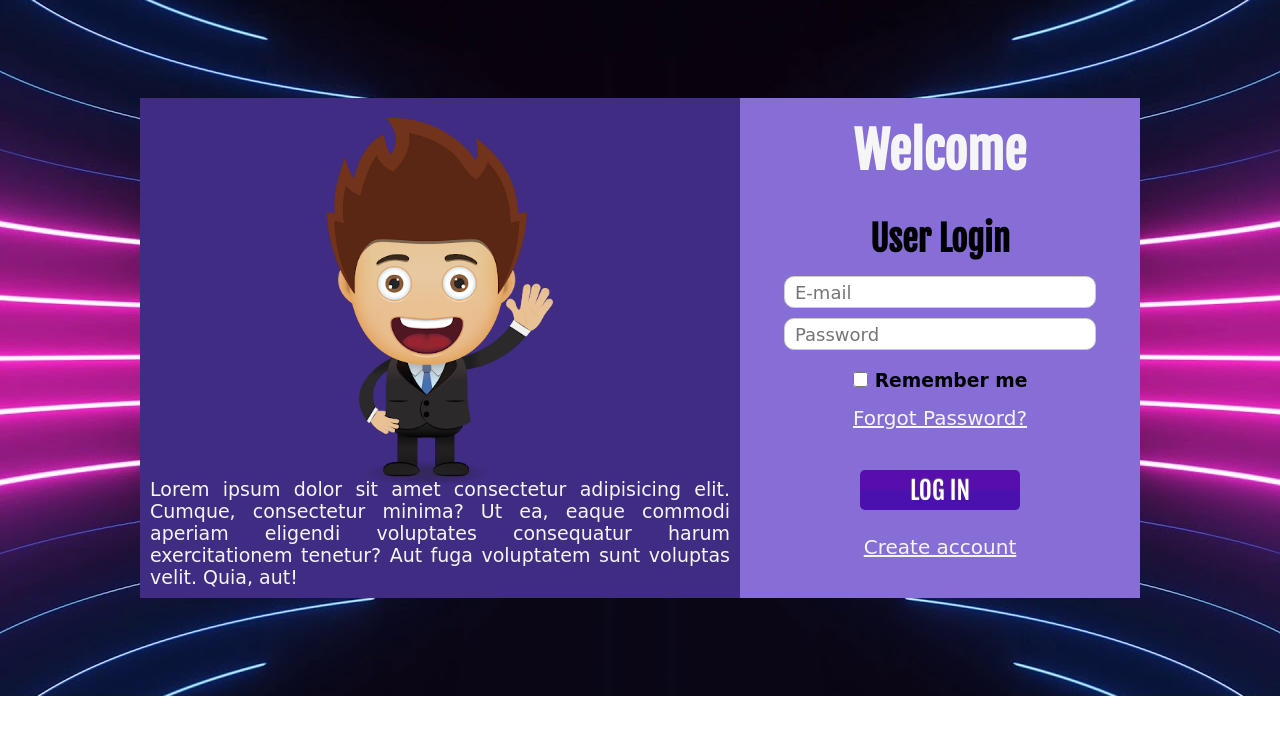
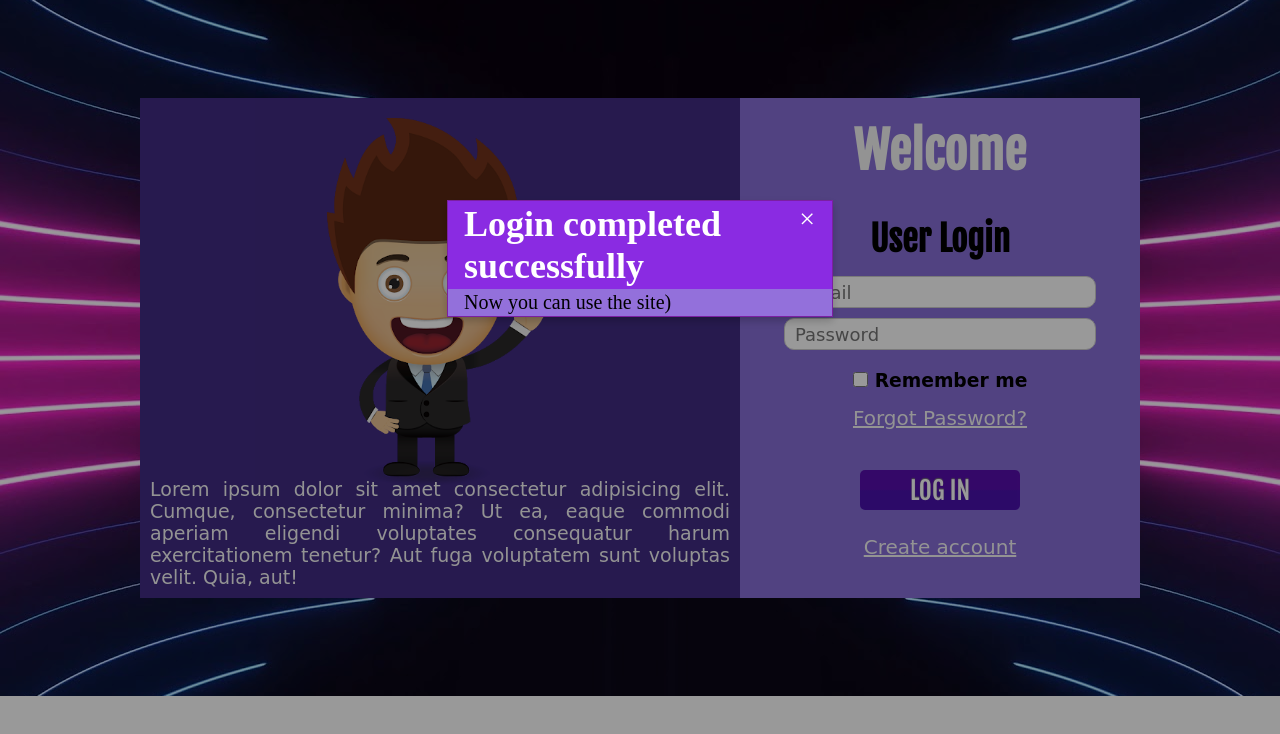
Before and after one commit to YevheniiPankratov/form_with_registration, a plain HTML site: page index.html in a window 1280 px wide. Both pictures are taken after typing "name@example.com", "Sample123" into the empty fields and a click on the button "LOG IN". Drawn offline with Linux system fonts and the light colour scheme; a web font is replaced by a local one.

Commit message:
create modal

```diff
--- a/index.html
+++ b/index.html
@@ -9,7 +9,10 @@
       href="https://fonts.googleapis.com/css2?family=Langar&display=swap"
       rel="stylesheet"
     />
-    <link href="https://fonts.googleapis.com/css2?family=Fjalla+One&display=swap" rel="stylesheet">
+    <link
+      href="https://fonts.googleapis.com/css2?family=Fjalla+One&display=swap"
+      rel="stylesheet"
+    />
     <link rel="stylesheet" href="styles.css" />
   </head>
   <body>
@@ -18,7 +21,8 @@
         <div class="first-block">
           <div class="hello">
             <div class="code">
-              <img class="man" src="/img/hello.png" alt="" /></div>
+              <img class="man" src="/img/hello.png" alt="" />
+            </div>
           </div>
           <div class="text">
             <p>
@@ -33,11 +37,26 @@
         <form class="second-block">
           <h1 class="welcome">Welcome</h1>
           <h2 class="userLog">User Login</h2>
-          <input id="email1" type="email" class="email" required placeholder="E-mail" title="Это поле должно содержать E-Mail в формате example@site.com"/>
-          <input id="pass1" type="password" required class="pass" pattern="^\S[a-zA-Z0-9]{5,12}$" placeholder="Password" title="Пароль должен содержать только латинские буквы, цифры и быть от 6 до 12 символов."/>
+          <input
+            id="email1"
+            type="email"
+            class="email"
+            required
+            placeholder="E-mail"
+            title="Это поле должно содержать E-Mail в формате example@site.com"
+          />
+          <input
+            id="pass1"
+            type="password"
+            required
+            class="pass"
+            pattern="^\S[a-zA-Z0-9]{5,12}$"
+            placeholder="Password"
+            title="Пароль должен содержать только латинские буквы, цифры и быть от 6 до 12 символов."
+          />
 
           <div class="remember">
-            <input type="checkbox"/>
+            <input type="checkbox" />
             <h3>Remember me</h3>
           </div>
           <a href="#" class="forgot">Forgot Password?</a>
@@ -48,6 +67,19 @@
       </div>
     </div>
 
+
+    <div id="myModal" class="modal">
+      <div class="modal-content">
+        <div class="modal-header">
+          <span class="close">&times;</span>
+          <h2 class="resModal">res</h2>
+        </div>
+        <div class="modal-body">
+          <p>Какой-то текст в теле модального окна</p>
+        </div>
+      </div>
+    </div>
+
     <script src="/index.js"></script>
   </body>
 </html>
--- a/index.js
+++ b/index.js
@@ -1,14 +1,15 @@
 let email = document.querySelector('#email1'),
     pass = document.querySelector('#pass1'),
     login = document.querySelector('.login'),
-    remember = document.querySelector('.remember').firstElementChild;
+    remember = document.querySelector('.remember').firstElementChild,
+    modal = document.querySelector('.modal'),
+    span = document.querySelector('.close'),
+    resModal = document.querySelector('.resModal'),
+    modalBody = document.querySelector('.modal-body');
 
 
 login.addEventListener('click', (e) => {
     e.preventDefault();
-    pass.value = '';
-    email.value = '';
-    remember.checked = false
     form();
 })
 
@@ -30,6 +31,29 @@ function checkPass(value) {
 
 function form() {
     if (checkPass(pass.value) && checkEmail(email.value)) {
-        console.log('good');
+        modal.style.display = "block";
+        document.body.style.overflow = "hidden";
+        resModal.textContent = 'Login completed successfully';
+        modalBody.textContent = 'Now you can use the site)'
+        pass.value = '';
+        email.value = '';
+        remember.checked = false
+    } else {
+        modal.style.display = "block";
+        document.body.style.overflow = "hidden";
+        resModal.textContent = 'Login failed';
+        modalBody.textContent = 'You entered incorrect password or login details';
     }
 }
+
+span.onclick = function () {
+    modal.style.display = "none";
+    document.body.style.overflow = ''
+}
+
+window.onclick = function (event) {
+    if (event.target == modal) {
+        modal.style.display = "none";
+        document.body.style.overflow = ''
+    }
+}
--- a/styles.css
+++ b/styles.css
@@ -12,6 +12,7 @@
     display: flex;
     justify-content: center;
     align-items: center;
+
 }
 
 .container {
@@ -157,12 +158,14 @@ input:focus {
     box-shadow: 0 0 0 60px rgba(0, 0, 0, 0) inset, 5px 5px 7px #2D0571;
 }
 
-#email1:valid:not(:placeholder-shown), #pass1:valid:not(:placeholder-shown) {
-	border-color: green;
+#email1:valid:not(:placeholder-shown),
+#pass1:valid:not(:placeholder-shown) {
+    border-color: green;
 }
 
-#email1:invalid:not(:placeholder-shown), #pass1:invalid:not(:placeholder-shown) {
-	border-color: red;
+#email1:invalid:not(:placeholder-shown),
+#pass1:invalid:not(:placeholder-shown) {
+    border-color: red;
 }
 
 input:hover {
@@ -172,3 +175,78 @@ input:hover {
 input::-moz-focus-inner {
     border: 0 !important;
 }
+
+.modal {
+    display: none;
+    position: fixed;
+    z-index: 1;
+    padding-top: 200px;
+    left: 0;
+    top: 0;
+    width: 100%;
+    height: 100%;
+    overflow: auto;
+    background-color: rgba(0, 0, 0, 0.4);
+}
+
+.modal-content {
+    position: relative;
+    background-color: #9370DB;
+    margin: auto;
+    padding: 0;
+    border: 1px solid #7B1FA2;
+    width: 30%;
+    box-shadow: 0 4px 8px 0 rgba(0, 0, 0, 0.2);
+    -webkit-animation-name: animatetop;
+    -webkit-animation-duration: 0.4s;
+    animation-name: animatetop;
+    animation-duration: 0.4s
+}
+
+@-webkit-keyframes animatetop {
+    from {
+        top: -300px;
+        opacity: 0
+    }
+
+    to {
+        top: 0;
+        opacity: 1
+    }
+}
+
+@keyframes animatetop {
+    from {
+        top: -300px;
+        opacity: 0
+    }
+
+    to {
+        top: 0;
+        opacity: 1
+    }
+}
+
+.close {
+    color: white;
+    float: right;
+    font-size: 28px;
+    padding-right: 1px;
+}
+
+.close:hover {
+    color: #000;
+    cursor: pointer;
+}
+
+.modal-header {
+    padding: 2px 16px;
+    background-color: #8A2BE2;
+    font-size: 24px;
+    color: white;
+}
+
+.modal-body {
+    padding: 2px 16px;
+    font-size: 20px;
+}
```
Also changed, not shown: img/code.jpg (deleted).
